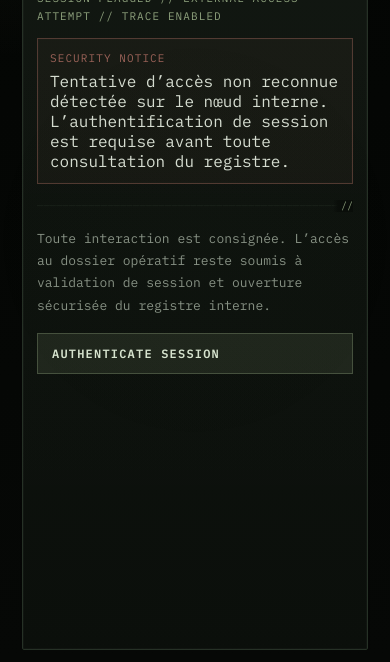
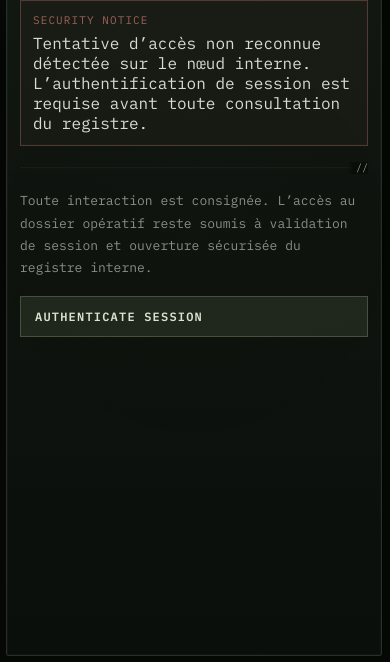
Before and after one commit to internalnode/archivesfinn, a plain HTML site: page index.html in a window 390 px wide. Shown: the part 182-844 px from the top of the page. Drawn offline with Linux system fonts and the light colour scheme.

Commit message:
style.css

```diff
--- a/style.css
+++ b/style.css
@@ -56,13 +56,10 @@
 }
 
 .app {
-  width: min(760px, calc(100% - 40px));
+  width: min(760px, calc(100% - 20px));
   height: 100dvh;
   margin: 0 auto;
-  padding:
-    max(14px, env(safe-area-inset-top))
-    0
-    max(14px, env(safe-area-inset-bottom));
+  padding: 10px 0;
 }
 
 .viewport {
@@ -88,7 +85,7 @@
   overflow-y: auto;
   overscroll-behavior-y: contain;
   -webkit-overflow-scrolling: touch;
-  padding: 0 2px;
+  padding-right: 2px;
 }
 
 .card {
@@ -336,6 +333,7 @@
   color: var(--accent);
 }
 
+/* OPERATOR PANEL */
 .operator-grid {
   display: grid;
   gap: 8px;
@@ -370,6 +368,7 @@
   color: var(--accent-strong);
 }
 
+/* TERMINAL DIVIDER */
 .terminal-divider {
   position: relative;
   height: 12px;
@@ -401,6 +400,7 @@
   padding-left: 8px;
 }
 
+/* TERMINAL */
 .terminal-prompt::before {
   content: ">> ";
   color: var(--accent);
@@ -419,6 +419,7 @@
   50%, 100% { opacity: 0; }
 }
 
+/* loading */
 .loading-overlay {
   position: absolute;
   inset: 0;
@@ -502,18 +503,15 @@
   }
 
   .app {
-    width: calc(100% - 40px);
+    width: calc(100% - 12px);
     height: 100dvh;
     margin: 0 auto;
-    padding:
-      max(12px, env(safe-area-inset-top))
-      0
-      max(12px, env(safe-area-inset-bottom));
+    padding: 6px 0;
   }
 
   .card,
   .loading-overlay {
-    padding: 14px;
+    padding: 13px;
   }
 
   .file-top,
```
